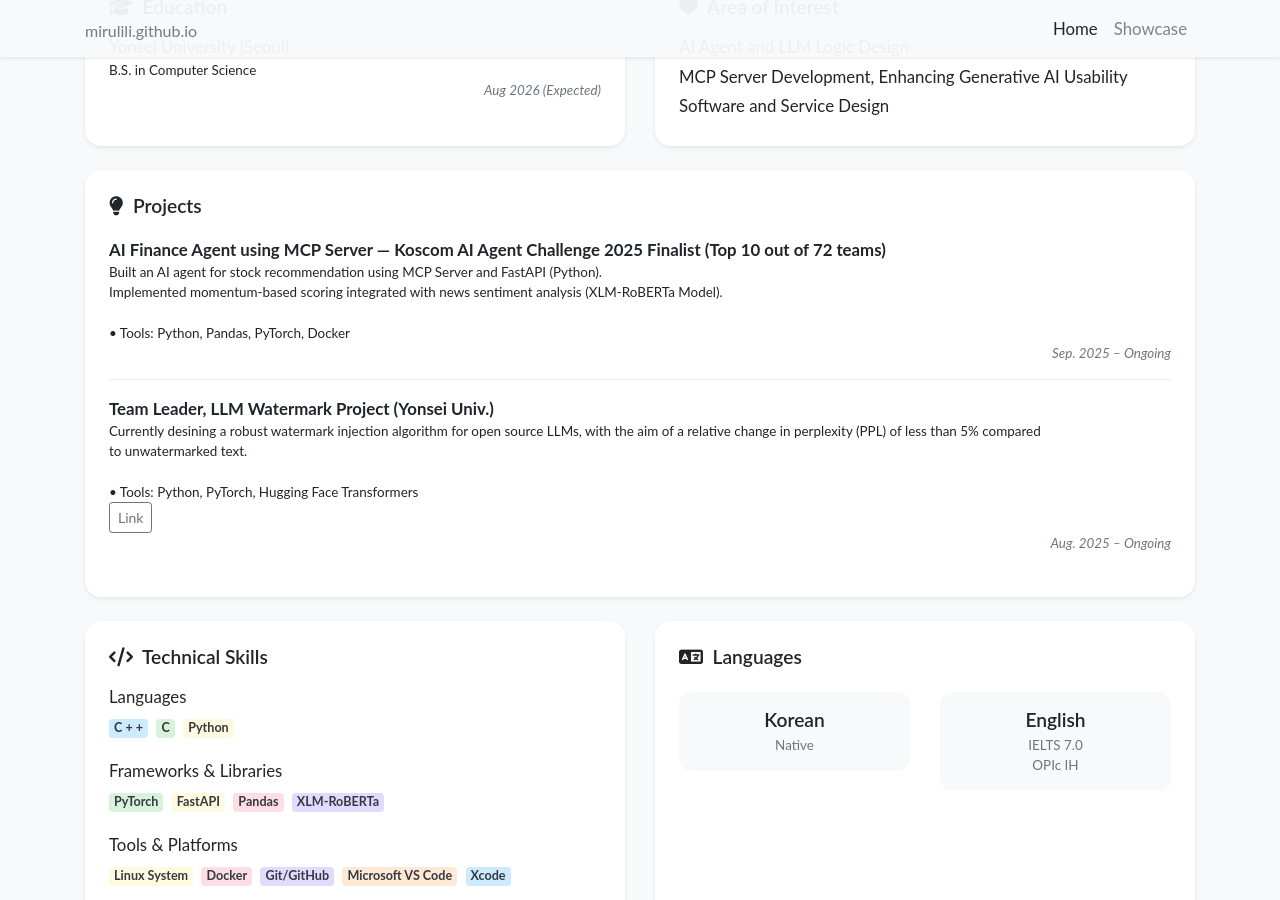
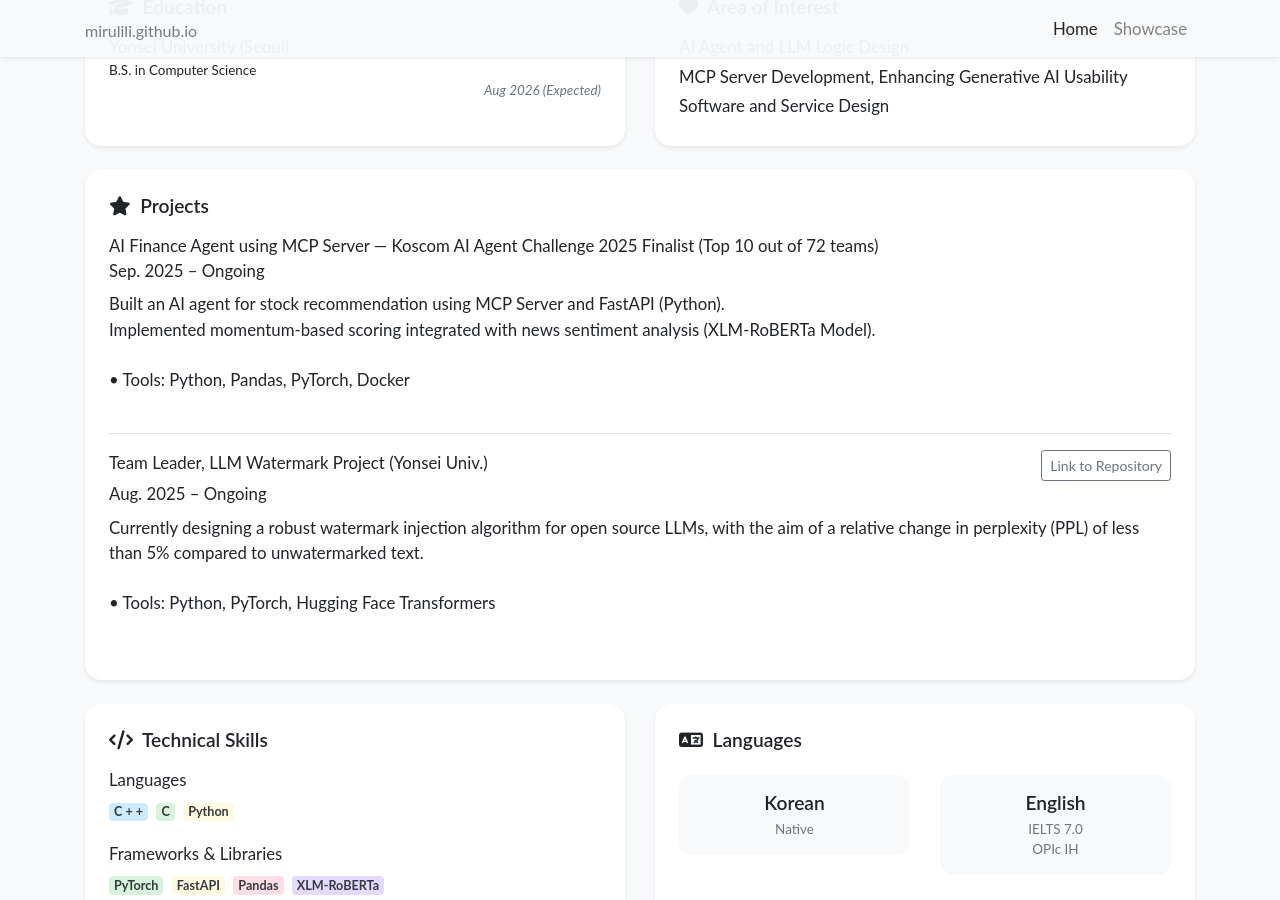
Before and after one commit to mirulili/mirulili.github.io, a Jekyll site: the page built from index.html, in a window 1280 px wide and 900 px high, scrolled down 689 px. Built offline with Jekyll 4.4.1, drawn with Linux system fonts in a browser that asks for light colours; nearby versions of some CDN libraries; a style sheet for code colours, icons or effects is not loaded.

Commit message:
update content

```diff
--- a/_includes/widgets/news_card.html
+++ b/_includes/widgets/news_card.html
@@ -1,29 +1,12 @@
 {% if site.data.profile.projects %}
-    {% assign news_by_year = site.data.profile.projects | group_by_exp: "item", "item.date | date: '%Y'" %}
     <div class="my-4 bg-white shadow-sm rounded-xl">
         <div class="p-4">
-            <h6 class="mb-3"><i class="fas fa-lightbulb"></i> &nbsp;Projects</h6>
-            {% assign not_first = false %}
-            {% for year in news_by_year %}
-            <div class="media py-1">
-                {% assign not_first = true %}
-                <div class="media-body">
-                    {% for item in year.items %}
-                        <div class="d-flex pb-3 {% if forloop.parentloop.index0 > 0 or forloop.index0 > 0 %}pt-3 border-top-faint{% endif %}">
-                            <div>
-                                <strong>{{ item.title }}</strong>
-                                {% if item.dept %}
-                                <span class="text-muted small"> — {{ item.dept }}</span>
-                                {% endif %}
-                                <div class="small">{{ item.abstract }}</div>
-                            </div>
-                            <div class="ml-auto mt-auto text-muted no-break small">
-                                <i>{{ item.date }}</i>
-                            </div>
-                        </div>
-                    {% endfor %}
-                </div>
-            </div>
+            <h6 class="mb-0 card-title-custom"><i class="fas fa-star"></i> &nbsp;Projects</h6>
+            {% for item in site.data.profile.projects %}
+                {% include widgets/news_item.html
+                    item=item
+                    hide_bottom_border=forloop.last
+                %}
             {% endfor %}
         </div>
     </div>
--- /dev/null
+++ b/_includes/widgets/news_item.html
@@ -0,0 +1,15 @@
+{% assign item = include.item %}
+<div class="py-3 {% if include.hide_bottom_border != true %}border-bottom{% endif %}">
+    <div class="d-flex">
+        <div class="item-title-custom">
+            {{ item.title }}
+        </div>
+        {% if item.link.url %}
+        <div class="ml-auto">
+            <a href="{{ item.link.url }}" target="_blank" class="btn btn-outline-secondary btn-sm">{{ item.link.text | default: "Link" }}</a>
+        </div>
+        {% endif %}
+    </div>
+    <div class="item-meta-custom">{{ item.date }}</div>
+    <div class="item-description-custom mt-2">{{ item.abstract }}</div>
+</div>
```
Also changed, not shown: _data/profile.yml (+5 -4 lines).
